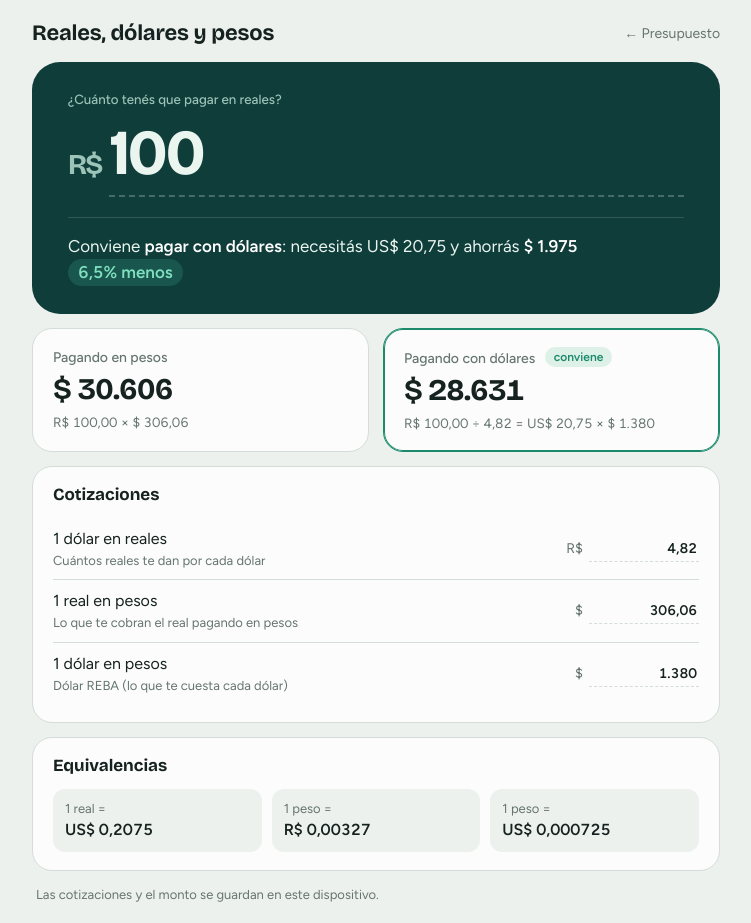
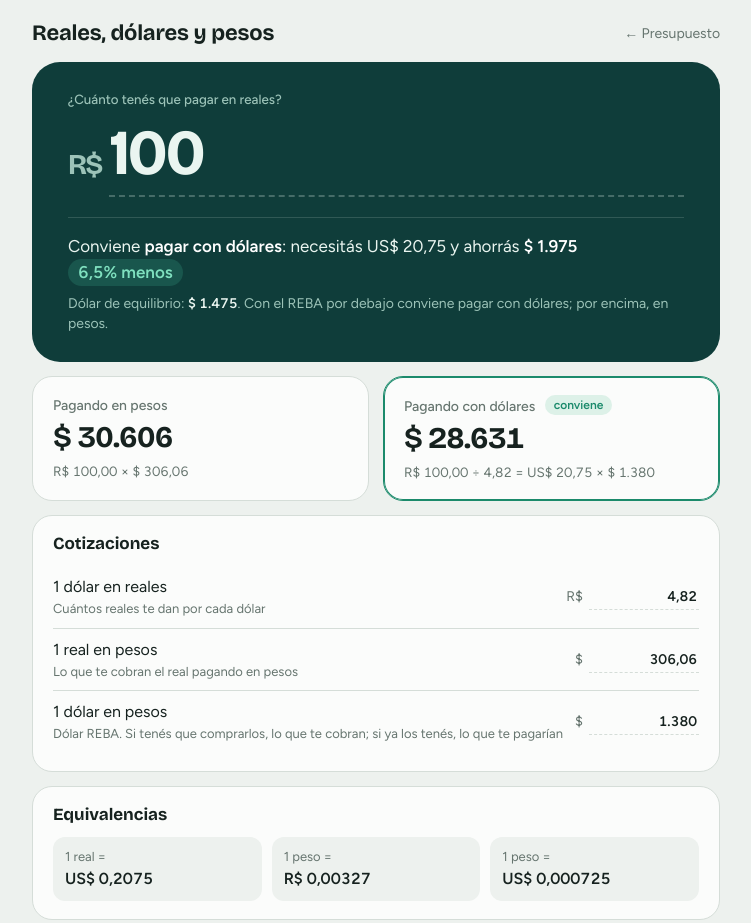
Before and after one commit to Cuadraditos-VP/Presupuesto, a plain HTML site: page reales.html in a window 1280 px wide. Shown: the top 923 px of the page, without its empty margins (264-1015 px from the left). Drawn offline with nearby package versions, Linux system fonts and the light colour scheme.

Commit message:
Reales: dólar de equilibrio y punto decimal en cotizaciones
Co-Authored-By: Claude Opus 5.5 <noreply@anthropic.com>
Claude-Session: https://claude.ai/code/session_01LrueCX1USEoFGnsxQkLS9N

```diff
--- a/reales.html
+++ b/reales.html
@@ -31,6 +31,8 @@ input{font:inherit;color:inherit}
 .big input:focus-visible{border-bottom-color:var(--heroInk)}
 .verdict{margin-top:20px;padding-top:16px;border-top:1px solid rgba(234,245,240,.15);font-size:17px;line-height:1.45}
 .verdict b{color:#fff}
+.verdict .be{display:block;margin-top:8px;font-size:14px;color:var(--heroMute)}
+.verdict .be b{color:var(--heroInk);font-variant-numeric:tabular-nums}
 .verdict .pct{display:inline-block;background:rgba(76,197,160,.18);color:#7FE0BF;border-radius:999px;padding:1px 10px;font-weight:600;font-variant-numeric:tabular-nums}
 .grid{display:grid;grid-template-columns:1fr 1fr;gap:14px;margin-top:14px}
 .card{background:var(--panel);border:1px solid var(--line);border-radius:20px;padding:18px 20px}
@@ -82,7 +84,7 @@ input{font:inherit;color:inherit}
     <h2>Cotizaciones</h2>
     <div class="row"><label for="usdBrl">1 dólar en reales<em>Cuántos reales te dan por cada dólar</em></label><div class="fld">R$<input id="usdBrl" inputmode="decimal"></div></div>
     <div class="row"><label for="brlArs">1 real en pesos<em>Lo que te cobran el real pagando en pesos</em></label><div class="fld">$<input id="brlArs" inputmode="decimal"></div></div>
-    <div class="row"><label for="usdArs">1 dólar en pesos<em>Dólar REBA (lo que te cuesta cada dólar)</em></label><div class="fld">$<input id="usdArs" inputmode="decimal"></div></div>
+    <div class="row"><label for="usdArs">1 dólar en pesos<em>Dólar REBA. Si tenés que comprarlos, lo que te cobran; si ya los tenés, lo que te pagarían</em></label><div class="fld">$<input id="usdArs" inputmode="decimal"></div></div>
   </section>
 
   <section class="sec">
@@ -105,12 +107,14 @@ function save(){try{localStorage.setItem(KEY,JSON.stringify(S))}catch(e){}}
 function $(id){return document.getElementById(id)}
 function fmt(n,d){return isFinite(n)?n.toLocaleString('es-AR',{minimumFractionDigits:d||0,maximumFractionDigits:d||0}):'—'}
 function fmtIn(n){return isFinite(n)?n.toLocaleString('es-AR',{maximumFractionDigits:4}):''}
-/* acepta "1.380", "306,06", "4.82" */
-function parse(s){s=String(s).trim().replace(/\s/g,'');if(!s)return NaN;
+/* acepta "1.380", "306,06", "4.82". Con dec=true (cotizaciones con decimales)
+   el punto siempre es decimal: "4.825" es 4,825 y no 4825 */
+function parse(s,dec){s=String(s).trim().replace(/\s/g,'');if(!s)return NaN;
   if(s.indexOf(',')>=0)s=s.replace(/\./g,'').replace(',','.');
-  else if(/^\d{1,3}(\.\d{3})+$/.test(s))s=s.replace(/\./g,'');
+  else if(!dec&&/^\d{1,3}(\.\d{3})+$/.test(s))s=s.replace(/\./g,'');
   return parseFloat(s)}
 var F=['brl','usdBrl','brlArs','usdArs'];
+var DEC={usdBrl:true,brlArs:true};
 
 function calc(){
   var brl=S.brl,ub=S.usdBrl,ba=S.brlArs,ua=S.usdArs;
@@ -121,9 +125,9 @@ function calc(){
   var ok=isFinite(pes)&&isFinite(viaUsd)&&pes>0&&viaUsd>0;
 
   $('vPes').textContent='$ '+fmt(pes);
-  $('hPes').textContent='R$ '+fmt(brl,2)+' × $ '+fmt(ba,2);
+  $('hPes').textContent='R$ '+fmt(brl,2)+' × $ '+fmtIn(ba);
   $('vDol').textContent='$ '+fmt(viaUsd);
-  $('hDol').textContent='R$ '+fmt(brl,2)+' ÷ '+fmt(ub,2)+' = US$ '+fmt(usd,2)+' × $ '+fmt(ua,0);
+  $('hDol').textContent='R$ '+fmt(brl,2)+' ÷ '+fmtIn(ub)+' = US$ '+fmt(usd,2)+' × $ '+fmt(ua,0);
 
   var pW=ok&&pes<viaUsd,dW=ok&&viaUsd<pes;
   $('cPes').classList.toggle('win',pW);$('cPes').querySelector('.tag').hidden=!pW;
@@ -135,6 +139,10 @@ function calc(){
   else if(dW){v.innerHTML='Conviene <b>pagar con dólares</b>: necesitás US$ '+fmt(usd,2)+' y ahorrás <b>$\u00a0'+fmt(pes-viaUsd)+'</b> <span class="pct">'+fmt(-diff*100,1)+'% menos</span>'}
   else{v.innerHTML='Conviene <b>pagar en pesos</b>: ahorrás <b>$\u00a0'+fmt(viaUsd-pes)+'</b> <span class="pct">'+fmt((1-pes/viaUsd)*100,1)+'% menos</span>'}
 
+  /* dólar de equilibrio: el REBA al que da lo mismo (cotización real en pesos × reales por dólar) */
+  var be=ba*ub;
+  if(ok&&isFinite(be))v.innerHTML+='<span class="be">Dólar de equilibrio: <b>$\u00a0'+fmt(be,0)+'</b>. Con el REBA por debajo conviene pagar con dólares; por encima, en pesos.</span>';
+
   $('eBrlUsd').textContent='US$ '+fmt(1/ub,4);
   $('eArsBrl').textContent='R$ '+fmt(1/ba,5);
   $('eArsUsd').textContent='US$ '+fmt(1/ua,6);
@@ -142,7 +150,7 @@ function calc(){
 
 F.forEach(function(k){
   var el=$(k);el.value=fmtIn(S[k]);
-  el.addEventListener('input',function(){var n=parse(el.value);S[k]=n;save();calc()});
+  el.addEventListener('input',function(){var n=parse(el.value,DEC[k]);S[k]=n;save();calc()});
   el.addEventListener('blur',function(){if(isFinite(S[k]))el.value=fmtIn(S[k])});
   el.addEventListener('focus',function(){el.select()});
 });
```
